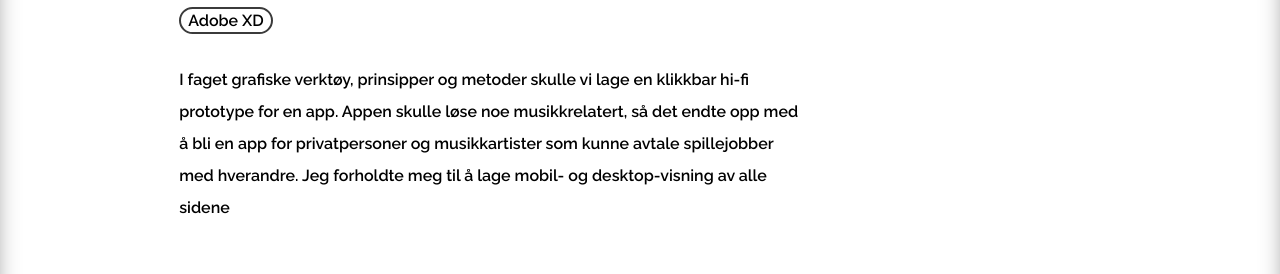
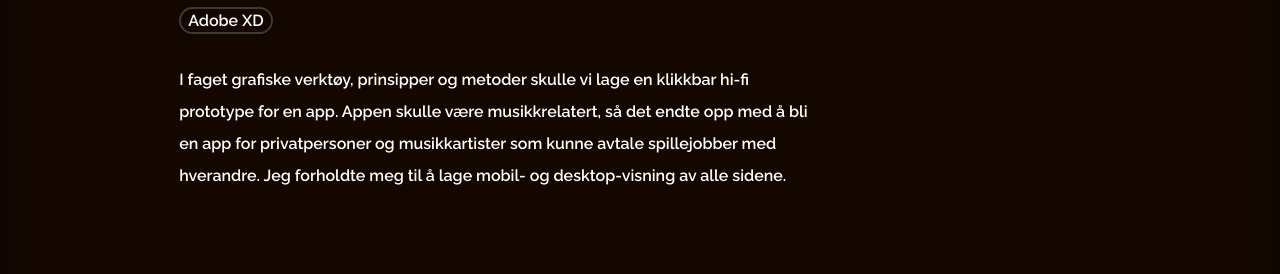
Before and after one commit to paalss/portfolio, a React (Create React App) app: page /portfolio/graphicwork/artistbooking in a window 1280 px wide. Shown: the part 338-612 px from the top of the page. Built offline with nearby package versions, Linux system fonts and the light colour scheme.

Commit message:
smårettelse

```diff
--- a/src/index.js
+++ b/src/index.js
@@ -1,7 +1,7 @@
 import React from "react";
 import ReactDOM from "react-dom";
 import "./index.css";
-// import "./darkmode.css"
+import "./darkmode.css"
 import App from "./App";
 import reportWebVitals from "./reportWebVitals";
 
--- a/src/pages/Artistbooking.js
+++ b/src/pages/Artistbooking.js
@@ -22,10 +22,10 @@ function Artistbooking() {
       </h2>
       <p>
         I faget grafiske verktøy, prinsipper og metoder skulle vi lage en
-        klikkbar hi-fi prototype for en app. Appen skulle løse noe
+        klikkbar hi-fi prototype for en app. Appen skulle være
         musikkrelatert, så det endte opp med å bli en app for privatpersoner og
         musikkartister som kunne avtale spillejobber med hverandre. Jeg
-        forholdte meg til å lage mobil- og desktop-visning av alle sidene
+        forholdte meg til å lage mobil- og desktop-visning av alle sidene.
       </p>
       <h2>Noen utvalgte bilder</h2>
       <div uk-grid uk-lightbox="animation: slide" className="flex wrap">
```
